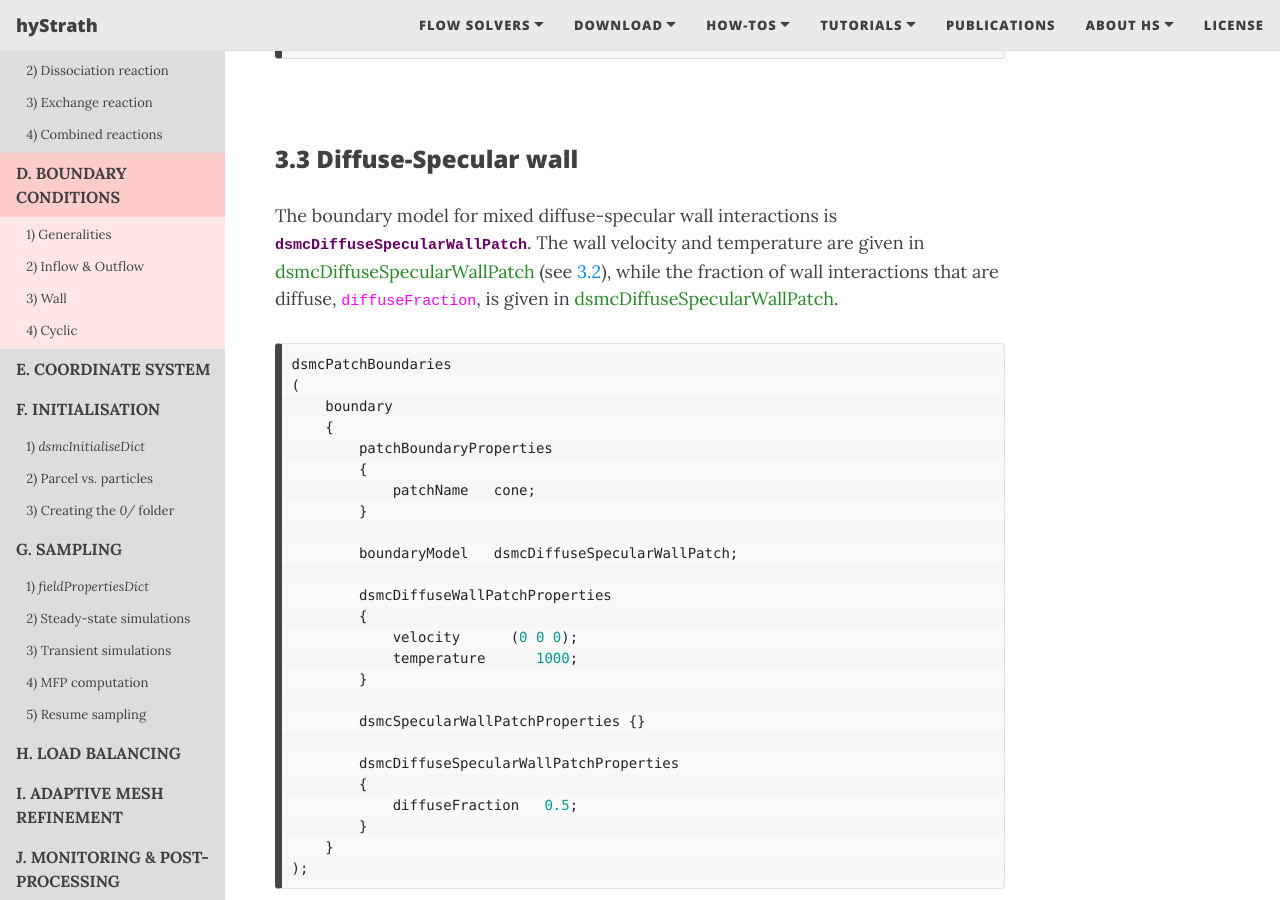
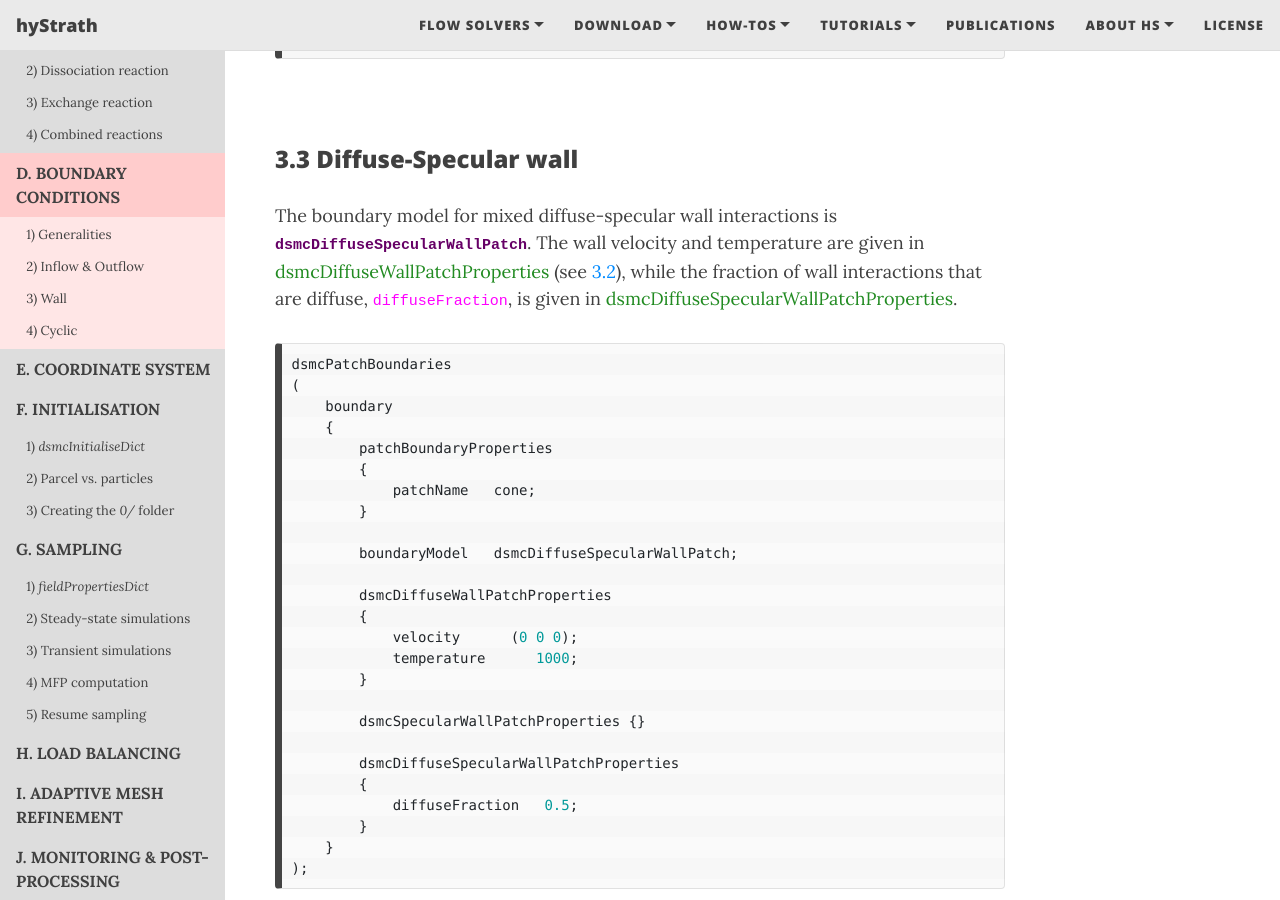
Before and after one commit to hystrath/hystrath.github.io, a Jekyll site: the page built from how-tos-dsmc-fleming/how-tos-dsmc-fleming-boundary-conditions.md, in a window 1280 px wide and 900 px high, scrolled down 4055 px. Built offline with Jekyll 4.4.1, drawn with Linux system fonts in a browser that asks for light colours; nearby versions of some CDN libraries.

Commit message:
Editing pages

````diff
--- a/how-tos-dsmc-fleming/how-tos-dsmc-fleming-boundary-conditions.md
+++ b/how-tos-dsmc-fleming/how-tos-dsmc-fleming-boundary-conditions.md
@@ -236,7 +236,7 @@ dsmcPatchBoundaries
 
 ### 3.3 Diffuse-Specular wall
 
-The boundary model for mixed diffuse-specular wall interactions is <dictval>dsmcDiffuseSpecularWallPatch</dictval>. The wall velocity and temperature are given in <subdict>dsmcDiffuseSpecularWallPatch</subdict> (see [3.2](https://hystrath.github.io/how-tos-dsmc-fleming/how-tos-dsmc-fleming-boundary-conditions/#32-diffuse-wall)), while the fraction of wall interactions that are diffuse, <dictkey>diffuseFraction</dictkey>, is given in <subdict>dsmcDiffuseSpecularWallPatch</subdict>.
+The boundary model for mixed diffuse-specular wall interactions is <dictval>dsmcDiffuseSpecularWallPatch</dictval>. The wall velocity and temperature are given in <subdict>dsmcDiffuseWallPatchProperties</subdict> (see [3.2](https://hystrath.github.io/how-tos-dsmc-fleming/how-tos-dsmc-fleming-boundary-conditions/#32-diffuse-wall)), while the fraction of wall interactions that are diffuse, <dictkey>diffuseFraction</dictkey>, is given in <subdict>dsmcDiffuseSpecularWallPatchProperties</subdict>.
 
 ```c++
 dsmcPatchBoundaries
````
